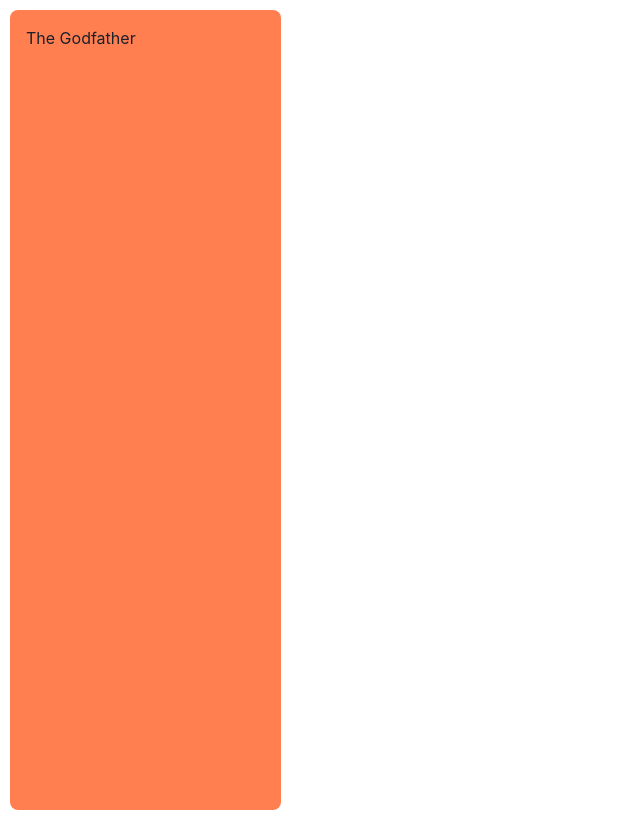
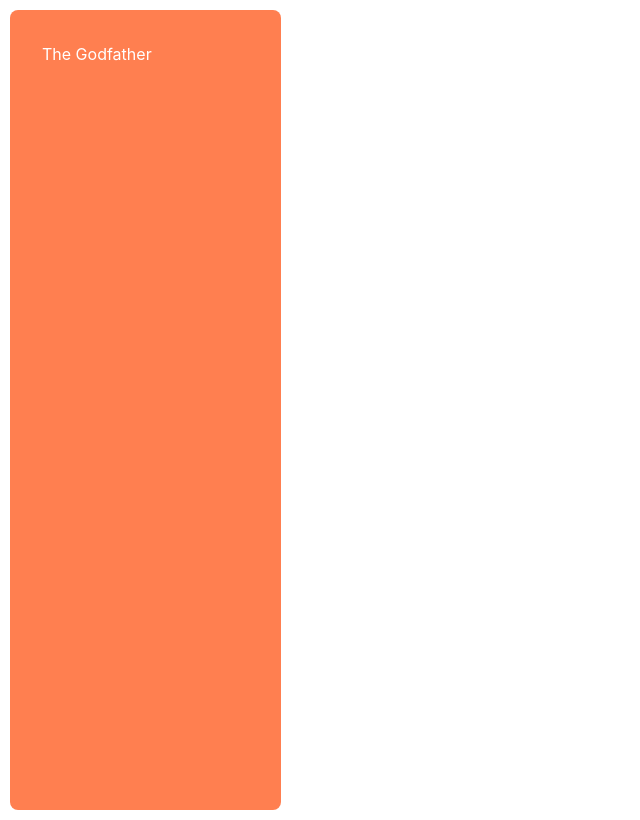
Before and after one commit to rrajath/dev-adventures-001, a React (Create React App) app: page / in a window 1280 px wide. Shown: the whole page, without its empty margins (0-640 px from the left). Built offline with nearby package versions, Linux system fonts and the light colour scheme.

Commit message:
add new movie form

```diff
--- a/src/index.tsx
+++ b/src/index.tsx
@@ -9,6 +9,8 @@ import MoviePage from './routes/movie';
 import { loader as movieLoader } from './routes/movie';
 import { loader as sidebarLoader } from './routes/sidebar';
 import { ChakraProvider } from '@chakra-ui/react';
+import NewMovie from './routes/newMovie';
+import { action as newMovieAction } from './routes/newMovie';
 
 const router = createBrowserRouter([
   {
@@ -21,6 +23,11 @@ const router = createBrowserRouter([
         path: '/movies/:movieId',
         element: <MoviePage/>,
         loader: movieLoader,
+      },
+      {
+        path: '/movies/new',
+        element: <NewMovie/>,
+        action: newMovieAction,
       }
     ]
   }
--- a/src/routes/errorPage.tsx
+++ b/src/routes/errorPage.tsx
@@ -3,6 +3,7 @@ import { useRouteError } from 'react-router-dom';
 
 function ErrorPage() {
   const error: any = useRouteError();
+  console.log(error);
 
   return (
     <div className="error-page">
--- /dev/null
+++ b/src/routes/newMovie.tsx
@@ -0,0 +1,38 @@
+import { Box, Flex, Input, Text } from '@chakra-ui/react';
+import React from 'react';
+import { Form, redirect } from 'react-router-dom';
+import { createMovie } from '../utils/movies';
+
+export async function action({ request }) {
+  const formData = await request.formData();
+  const updates = Object.fromEntries(formData);
+  createMovie(updates);
+  return redirect('/');
+}
+
+export default function NewMovie() {
+  return (
+    <Box>
+      <Text fontSize={'4xl'} mb={8}>New Movie</Text>
+      <Flex>
+        <Box>
+        <Form method='post'>
+          <Input type='text' name='title' placeholder='Title' width={'sm'} />
+          <br/>
+          <br/>
+          <Input type='text' name='overview' placeholder='Overview' width={'xl'} />
+          <br/>
+          <br/>
+          <Input type='date' name='releaseDate' placeholder='Release Date' width={'auto'} size={'md'} />
+          <br/>
+          <br/>
+          <Input type='text' name='rating' placeholder='Rating' width={'sm'} />
+          <br/>
+          <br/>
+          <Input type='submit' value='Submit' width={'xs'}/>
+        </Form>
+        </Box>
+      </Flex>
+    </Box>
+  );
+}
--- a/src/routes/sidebar.tsx
+++ b/src/routes/sidebar.tsx
@@ -1,6 +1,6 @@
 import React from 'react';
 import { getMovies } from '../utils/movies';
-import { Link, useLoaderData } from 'react-router-dom';
+import { Link, NavLink, useLoaderData } from 'react-router-dom';
 import { Box } from '@chakra-ui/react';
 
 export function loader() {
@@ -10,11 +10,11 @@ export function loader() {
 export default function Sidebar() {
   const movies: any = useLoaderData();
   return (
-    <Box dropShadow={'lg'}>
+    <Box dropShadow={'lg'} color={'white'} p={4}>
       {movies.map((movie: any) => (
-        <Link key={movie.id} to={`/movies/${movie.id}`}>
+        <NavLink key={movie.id} to={`/movies/${movie.id}`}>
           {movie.title}
-        </Link>
+        </NavLink>
       ))}
     </Box>
   );
--- a/src/utils/movies.ts
+++ b/src/utils/movies.ts
@@ -1,4 +1,6 @@
 import { Movie } from './types';
+
+let movies: Movie[] = [];
 
 export function getMovies() {
   const movies: Movie[] = [
@@ -16,8 +18,13 @@ export function getMovies() {
 }
 
 export function getMovie(id: number) {
-  const movie = getMovies()[id];
+  const movies = getMovies();
+  const movie = movies.find((m: Movie) => Number(m.id) == id);
   const releaseDate = movie.releaseDate;
   movie.releaseDate = releaseDate.substring(0, 4);
   return movie;
 }
+
+export function createMovie(updates: any) {
+  movies.push(updates);
+}
```
